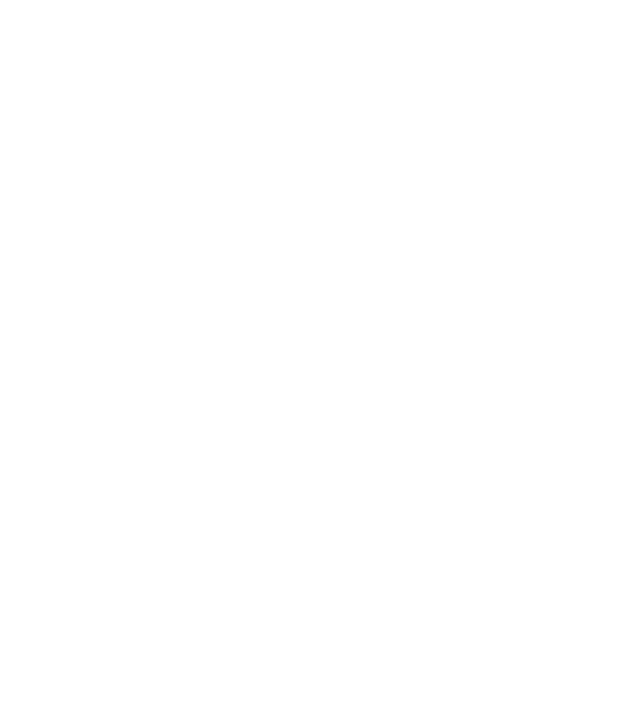
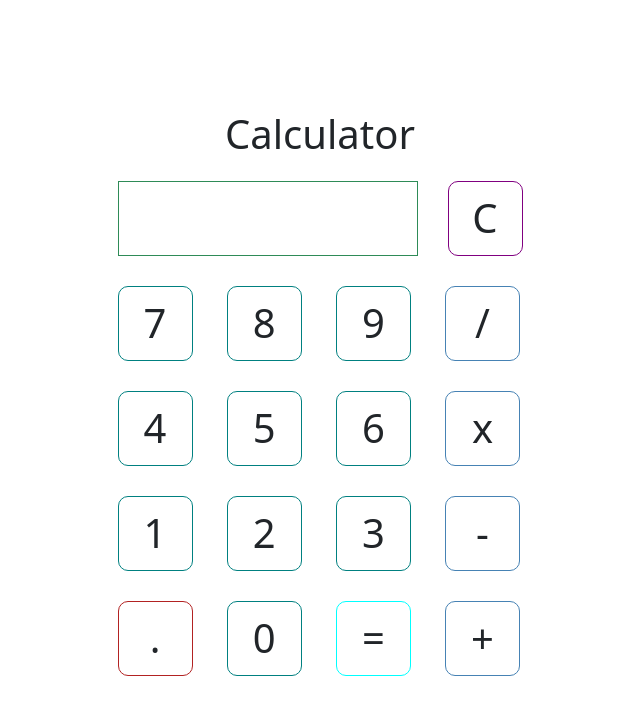
Before and after one commit to Leca46/OdinCalc, a plain HTML site: page index.html in a window 1280 px wide. Shown: the whole page, without its empty margins (320-960 px from the left). Drawn offline with nearby package versions, Linux system fonts and the light colour scheme.

Commit message:
Styled the calculator, made the calculaor html

```diff
--- a/index.html
+++ b/index.html
@@ -10,6 +10,39 @@
     <link rel="stylesheet" href="styles.css">
 </head>
 <body>
-
+    <h1>Calculator</h1>
+    <div class="calculator">
+        <div class="first-row">
+            <div class="screen">
+                <div class="previous"></div>
+                <div class="current"></div>
+            </div>
+            <button class="btn clear">C</button>
+        </div>
+        <div class="other-rows">
+            <button class="btn number">7</button>
+            <button class="btn number">8</button>
+            <button class="btn number">9</button>
+            <button class="btn operator">/</button>
+        </div>
+        <div class="other-rows">
+            <button class="btn number">4</button>
+            <button class="btn number">5</button>
+            <button class="btn number">6</button>
+            <button class="btn operator">x</button>
+        </div>
+        <div class="other-rows">
+            <button class="btn number">1</button>
+            <button class="btn number">2</button>
+            <button class="btn number">3</button>
+            <button class="btn operator">-</button>
+        </div>
+        <div class="other-rows">
+            <button class="btn decimal">.</button>
+            <button class="btn number">0</button>
+            <button class="btn equal">=</button>
+            <button class="btn operator">+</button>
+        </div>
+    </div>
 </body>
 </html>
--- a/styles.css
+++ b/styles.css
@@ -0,0 +1,93 @@
+body {
+    display: flex;
+    justify-content: center;
+    align-items: center;
+    flex-direction: column;
+    width: 100vw;
+    height: 100vh;
+}
+
+/* Button styles start */
+
+.btn {
+    height: 75px;
+    width: 75px;
+    margin: 15px;
+    font-size: 40px;
+}
+
+.number {
+    border: 1px solid teal;
+    border-radius: 10px;
+}
+
+.number:hover {
+    background-color: teal;
+}
+
+.operator {
+    border: 1px solid steelblue;
+    border-radius: 10px;
+}
+
+.operator:hover {
+    background-color: steelblue;
+}
+
+.decimal {
+    border: 1px solid firebrick;
+    border-radius: 10px;
+}
+
+.decimal:hover {
+    background-color: firebrick;
+}
+
+.equal {
+    border: 1px solid aqua;
+    border-radius: 10px;
+}
+
+.equal:hover {
+    background-color: aqua;
+}
+
+.clear {
+    border: 1px solid purple;
+    border-radius: 10px;
+}
+
+.clear:hover {
+    background-color: purple;
+}
+
+/* Button styles end*/
+
+/* Screen styles starts */
+.first-row {
+    display: flex;
+    justify-content: center;
+    align-items: center;
+    flex-direction: row;
+}
+
+.screen {
+    display: flex;
+    flex-direction: column;
+    justify-content: flex-end;
+    align-items: flex-end;
+    width: 300px;
+    border: 1px solid seagreen;
+    height: 75px;
+    margin: 15px;
+}
+
+.previous {
+    font-size: 20px;
+}
+
+.current {
+    font-size: 30px;
+}
+
+/* Screen styles ends */
```
